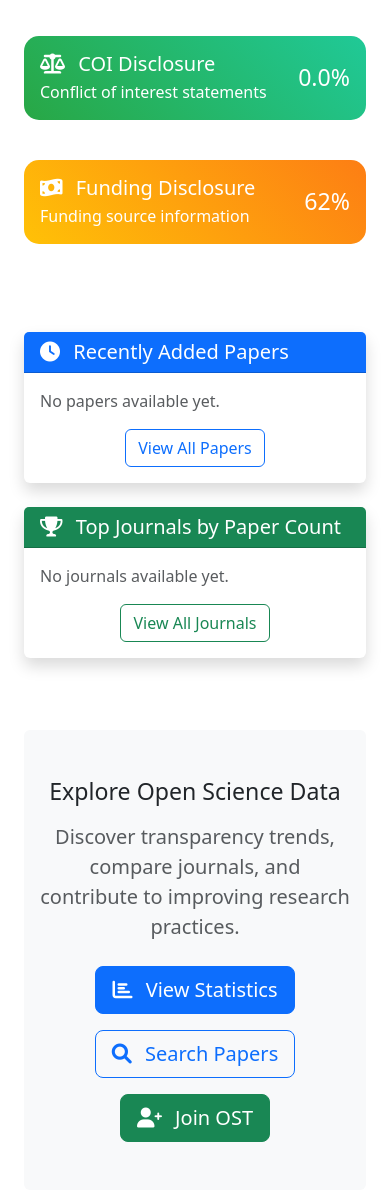
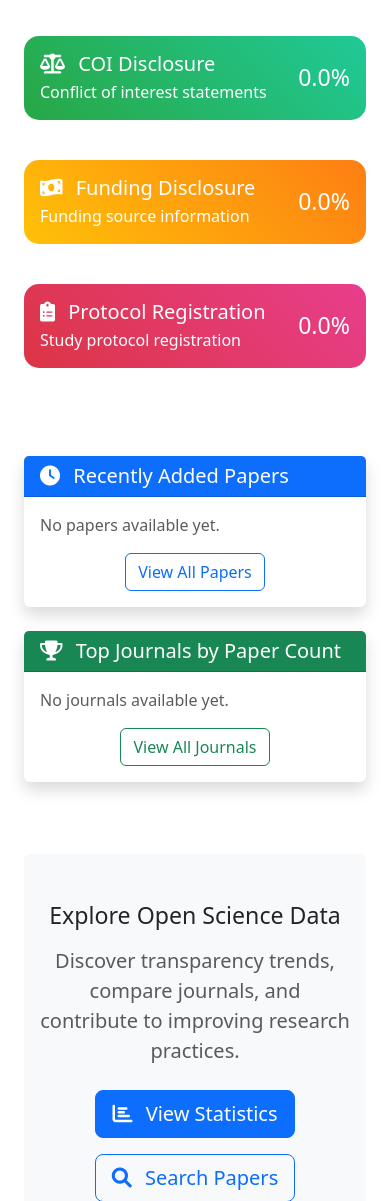
Before and after one commit to choxos/OpenScienceTracker, a Django app: page / in a window 390 px wide. Shown: the part 1648-2849 px from the top of the page. Run offline with Django 5.2, Linux system fonts and the light colour scheme; data that the repository does not hold is empty.

Commit message:
📊 Improve transparency indicators on main page
✨ Enhanced Features:
- Fixed funding disclosure to use real database data instead of hardcoded 62%
- Added protocol registration as a core transparency indicator
- Now displays all 5 core transparency indicators with dynamic data

🔧 Technical Changes:
- Added funding_disclosure_pct calculation to HomeView (tracker/views.py)
- Added protocol_registration_pct calculation to HomeView
- Updated funding disclosure template to use {{ funding_disclosure_pct|floatformat:1 }}%
- Added protocol registration indicator card with clipboard-list icon

📈 Main Page Now Shows:
1. Data Sharing (dynamic %)
2. Code Sharing (dynamic %)
3. COI Disclosure (dynamic %)
4. Funding Disclosure (dynamic % - was hardcoded)
5. Protocol Registration (new - dynamic %)

🎨 UI Consistency:
- All indicators now use consistent template variable format
- Protocol registration uses indicator-low class (red gradient)
- Proper Font Awesome icons for all indicators
- Maintains responsive grid layout (col-md-6)

📊 Data Accuracy:
- All percentages now calculated from actual database counts
- Real-time reflection of transparency metrics
- Consistent with detailed statistics pages

```diff
--- a/templates/tracker/home.html
+++ b/templates/tracker/home.html
@@ -179,7 +179,24 @@
                         <p class="mb-0">Funding source information</p>
                     </div>
                     <div class="text-end">
-                        <h3 class="mb-0">62%</h3>
+                        <h3 class="mb-0">{{ funding_disclosure_pct|floatformat:1 }}%</h3>
+                    </div>
+                </div>
+            </div>
+        </div>
+
+        <div class="col-md-6 mb-4">
+            <div class="transparency-indicator indicator-low text-white">
+                <div class="d-flex justify-content-between align-items-center">
+                    <div>
+                        <h5 class="mb-1">
+                            <i class="fas fa-clipboard-list me-2"></i>
+                            Protocol Registration
+                        </h5>
+                        <p class="mb-0">Study protocol registration</p>
+                    </div>
+                    <div class="text-end">
+                        <h3 class="mb-0">{{ protocol_registration_pct|floatformat:1 }}%</h3>
                     </div>
                 </div>
             </div>
--- a/tracker/views.py
+++ b/tracker/views.py
@@ -44,6 +44,10 @@ class HomeView(TemplateView):
                                      max(papers.count(), 1)) * 100
         context['coi_disclosure_pct'] = (papers.filter(is_coi_pred=True).count() /
                                        max(papers.count(), 1)) * 100
+        context['funding_disclosure_pct'] = (papers.filter(is_fund_pred=True).count() /
+                                           max(papers.count(), 1)) * 100
+        context['protocol_registration_pct'] = (papers.filter(is_register_pred=True).count() /
+                                               max(papers.count(), 1)) * 100
 
         # Recent papers
         context['recent_papers'] = papers.order_by('-created_at')[:5]
```
